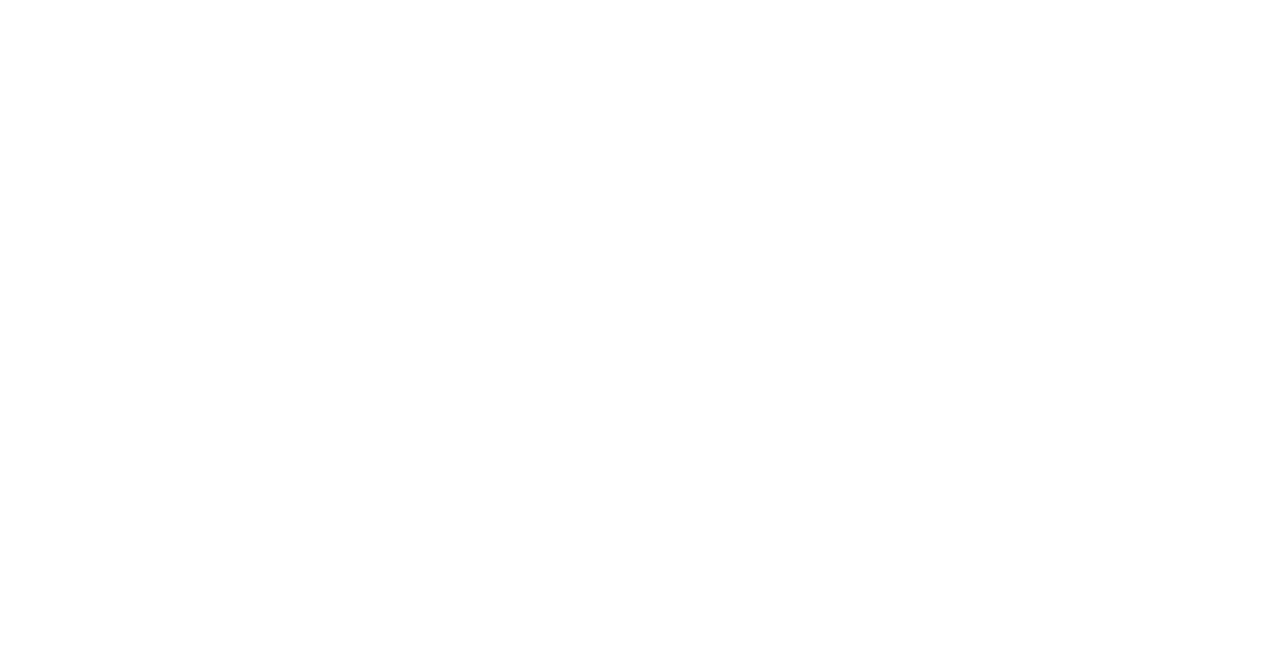
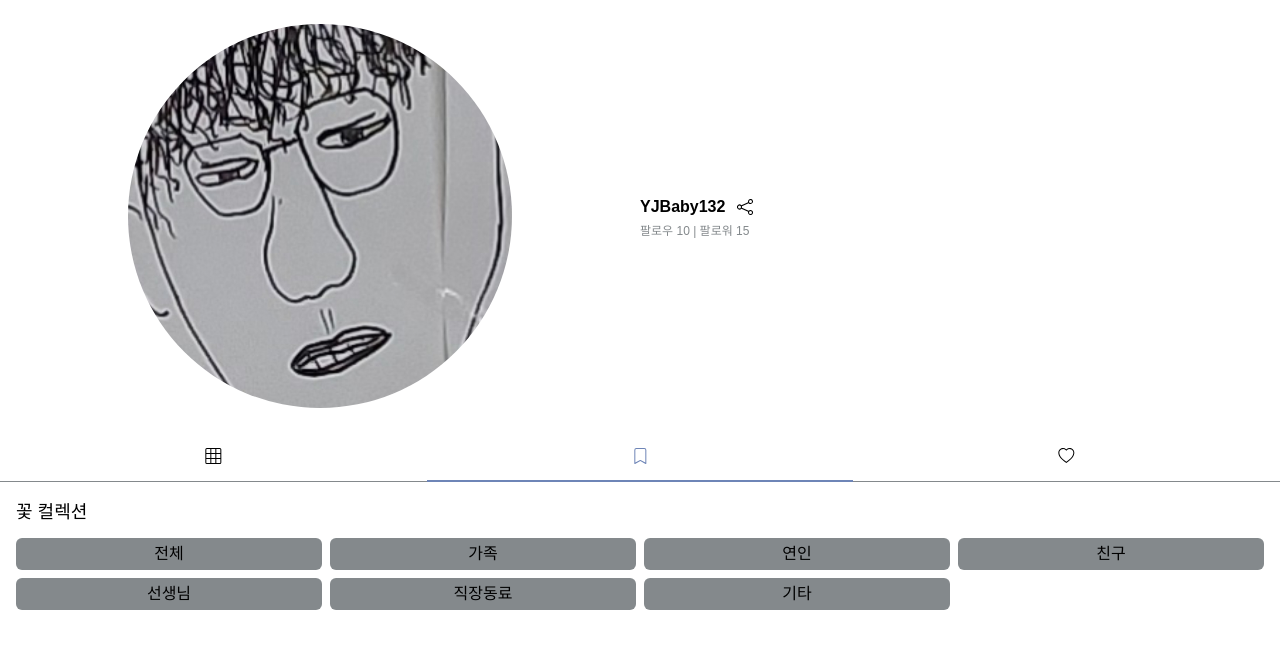
Before and after one commit to yoonsunny17/ggotmari, a Next.js app in the folder frontend/ggotmari/: page /profile/collection/1 in a window 1280 px wide. Shown: the top 648 px of the page. Built offline with nearby package versions, Linux system fonts and the light colour scheme; a web font is replaced by a local one.

Commit message:
[FE] feat : Add profile feature

```diff
--- /dev/null
+++ b/frontend/ggotmari/components/atoms/profile/CollectionBtn.jsx
@@ -0,0 +1,13 @@
+function CollectionBtn({ category, isActive }) {
+  return (
+    <button
+      className={`${
+        isActive ? "bg-main" : "bg-font2 hover:cursor-pointer hover:bg-sub1"
+      } w-full rounded-md h-full py-1 font-sans`}
+    >
+      {category}
+    </button>
+  );
+}
+
+export default CollectionBtn;
--- /dev/null
+++ b/frontend/ggotmari/components/atoms/profile/StoryImg.jsx
@@ -0,0 +1,15 @@
+import YJ from "../../../assets/YJ.png";
+
+function StoryImg(url, title) {
+  return (
+    <div className="aspect-square col-span-1 p-1.5">
+      <img
+        src={YJ.src}
+        alt={`${title} 대표 이미지입니다.`}
+        className="w-full h-full rounded-md"
+      />
+    </div>
+  );
+}
+
+export default StoryImg;
--- /dev/null
+++ b/frontend/ggotmari/components/organics/profile/ProfileCollection.jsx
@@ -0,0 +1,48 @@
+import { useState } from "react";
+import CollectionBtn from "../../atoms/profile/CollectionBtn";
+
+function ProfileCollection() {
+  const [tabs, setTabs] = useState([
+    { category: "전체", isActive: false },
+    { category: "가족", isActive: false },
+    { category: "연인", isActive: false },
+    { category: "친구", isActive: false },
+    { category: "선생님", isActive: false },
+    { category: "직장동료", isActive: false },
+    { category: "기타", isActive: false },
+  ]);
+  console.log(tabs);
+  const btnClick = (category) => {
+    for (const tab of tabs) {
+      if (tab.category === category && tab.category === true) {
+        return;
+      } else if (tab.category === category && tab.category === false) {
+        let tmp = tabs;
+
+        setTabs();
+      }
+    }
+  };
+  return (
+    <>
+      {/* 탭들 */}
+      <div className="tabs grid grid-cols-4 mx-3">
+        {tabs.map((tab) => {
+          // console.log(tab);
+          return (
+            <div key={tab.category} className="col-span-1 p-1">
+              <CollectionBtn
+                category={tab.category}
+                isActive={tab.isActive}
+                onClick={btnClick(tab.category)}
+              />
+            </div>
+          );
+        })}
+      </div>
+      {/* 사진 및 내용들 */}
+    </>
+  );
+}
+
+export default ProfileCollection;
--- /dev/null
+++ b/frontend/ggotmari/components/organics/profile/ProfileInfo.jsx
@@ -0,0 +1,69 @@
+import YJ from "../../../assets/YJ.png";
+import { BsShare } from "react-icons/bs";
+import { useRouter } from "next/router";
+
+function ProfileInfo({
+  username,
+  numFollowing,
+  numFollower,
+  isFollowing,
+  isLoggedIn,
+  profileImg,
+}) {
+  // 로그인했고, 방문한 페이지의 url과 username이 같은 경우를 찾기 위해
+  const router = useRouter().query.username;
+  return (
+    <div className="profile-head grid grid-cols-2">
+      {/* 좌측 */}
+      <div className="profile-img col-span-auto flex justify-center">
+        <div className="img-box aspect-square w-3/5 my-6">
+          <img
+            src={YJ.src}
+            alt=""
+            className="w-full h-full object-cover rounded-full"
+          />
+        </div>
+      </div>
+      {/* 우측 */}
+      <div className="profile-info col-span-1 grid content-center">
+        <div className="profile-info-box">
+          <div className="box-username font-sans font-bold flex flex-start my-1">
+            {/* {username} */}
+            <span className="mr-3">YJBaby132</span>
+            {/* onClick */}
+            <span className="grid content-center">
+              <BsShare className="icon-share" />
+            </span>
+          </div>
+          {/* onClick */}
+          {/* numFollow */}
+          <div className="box-follow-info font-sans text-xs text-font2 my-0.5">
+            팔로우 10 | 팔로워 15
+          </div>
+          {/* Link */}
+          {isLoggedIn && username === router ? (
+            <div className="box-btns font-sans text-xs text-sub2 underline my-0.5">
+              프로필 수정
+            </div>
+          ) : isLoggedIn && isFollowing ? (
+            <div className="box-btns font-sans text-xs my-0.5">
+              <button>팔로잉</button>
+            </div>
+          ) : isLoggedIn ? (
+            <div className="box-btns font-sans text-xs my-0.5">
+              <button className="btn-follow bg-sub1 p-1 rounded-md text-font3 hover:bg-main hover:transition-all">
+                팔로우
+              </button>
+            </div>
+          ) : null}
+        </div>
+      </div>
+      <style jsx>{`
+        .icon-share {
+        }
+      `}</style>
+    </div>
+  );
+}
+
+export default ProfileInfo;
--- /dev/null
+++ b/frontend/ggotmari/components/organics/profile/ProfileNavBar.jsx
@@ -0,0 +1,79 @@
+import { BsGrid3X3, BsBookmark, BsHeart } from "react-icons/bs";
+import { useRouter } from "next/dist/client/router";
+import Link from "next/link";
+
+function ProfileNavBar() {
+  const router = useRouter();
+
+  return (
+    <div>
+      <div className="profile-nav flex justify-evenly mt-4">
+        {/* 최초 페이지 */}
+        {router.pathname === "/profile/[username]" ? (
+          <div className="story w-full flex justify-center border-b-2 border-b-main pb-4">
+            <Link href={`/profile/${router.query.username}`}>
+              <a className="w-2/5 text-main hover:cursor-pointer">
+                <BsGrid3X3 className="w-full" />
+              </a>
+            </Link>
+          </div>
+        ) : (
+          <div className="story w-full flex justify-center border-b border-b-font2 pb-4">
+            <Link href={`/profile/${router.query.username}`}>
+              <a className="w-2/5 hover:border-b-sub1 transition-all hover:cursor-pointer flex justify-center">
+                <BsGrid3X3 className="w-full" />
+              </a>
+            </Link>
+          </div>
+        )}
+        {/* 컬렉션 탭 활성화 여부 */}
+        {router.pathname === "/profile/collection/[username]" ? (
+          <div className="collection w-full flex justify-center border-b-2 border-b-main pb-4">
+            <Link href={`/profile/collection/${router.query.username}`}>
+              <a className="w-2/5 text-main hover:cursor-pointer">
+                <BsBookmark className="w-full" />
+              </a>
+            </Link>
+          </div>
+        ) : (
+          <div className="collection w-full flex justify-center border-b border-b-font2 pb-4">
+            <Link href={`/profile/collection/${router.query.username}`}>
+              <a className="w-2/5 hover:text-sub1 transition-all hover:cursor-pointer">
+                <BsBookmark className="w-full" />
+              </a>
+            </Link>
+          </div>
+        )}
+        {/* 좋아요 탭 활성화 여부 */}
+        {router.pathname === "/profile/like/[username]" ? (
+          <div className="like w-full flex justify-center border-b-2 border-b-main pb-4">
+            <Link href={`/profile/like/${router.query.username}`}>
+              <a className="w-2/5 text-main hover:cursor-pointer">
+                <BsHeart className="w-full" />
+              </a>
+            </Link>
+          </div>
+        ) : (
+          <div className="like w-full flex justify-center border-b border-b-font2 pb-4">
+            <Link href={`/profile/like/${router.query.username}`}>
+              <a className="w-2/5 hover:border-b-sub1 transition-all hover:cursor-pointer">
+                <BsHeart className="w-full" />
+              </a>
+            </Link>
+          </div>
+        )}
+      </div>
+      <div className="about mt-4 mx-4 mb-2 text-lg">
+        {router.pathname === "/profile/[username]" ? (
+          <p>전체 이야기</p>
+        ) : router.pathname === "/profile/collection/[username]" ? (
+          <p>꽃 컬렉션</p>
+        ) : (
+          <p>좋아하는 이야기</p>
+        )}
+      </div>
+    </div>
+  );
+}
+
+export default ProfileNavBar;
--- a/frontend/ggotmari/next.config.js
+++ b/frontend/ggotmari/next.config.js
@@ -2,6 +2,6 @@
 const nextConfig = {
   reactStrictMode: true,
   swcMinify: true,
-}
+};
 
-module.exports = nextConfig
+module.exports = nextConfig;
--- a/frontend/ggotmari/pages/profile/[username].jsx
+++ b/frontend/ggotmari/pages/profile/[username].jsx
@@ -1,23 +1,41 @@
 import { useRouter } from "next/router";
+import StoryImg from "../../components/atoms/profile/StoryImg";
+import ProfileInfo from "../../components/organics/profile/ProfileInfo";
+import ProfileNavBar from "../../components/organics/profile/ProfileNavBar";
 
 export default function Profile() {
   const router = useRouter();
-  console.log(router);
   return (
-    <div className="profile">
-      {/* 상단 */}
-      <div className="profile-head grid grid-cols-3">
-        {/* 좌측 */}
-        <div className="profile-img col-span-auto flex justify-center">
-          <img src="YJ.png" alt="" />
-        </div>
-        {/* 우측 */}
-        <div className="profile-info col-span-2 flex justify-center">
-          왜왜왜왜
-        </div>
+    <>
+      <div className="profile">
+        <ProfileInfo />
+        <ProfileNavBar />
+        {/* 하단 */}
       </div>
-      {/* 하단 */}
-      <div className="content">hihihi</div>
-    </div>
+      <div className="content grid grid-cols-3 mx-3">
+        <StoryImg />
+        <StoryImg />
+        <StoryImg />
+        <StoryImg />
+        <StoryImg />
+        <StoryImg />
+        <StoryImg />
+        <StoryImg />
+        <StoryImg />
+        <StoryImg />
+        <StoryImg />
+        <StoryImg />
+        <StoryImg />
+        <StoryImg />
+        <StoryImg />
+        <StoryImg />
+        <StoryImg />
+        <StoryImg />
+        <StoryImg />
+        <StoryImg />
+        <StoryImg />
+        <StoryImg />
+      </div>
+    </>
   );
 }
--- a/frontend/ggotmari/pages/profile/collection/[usernaem].jsx
+++ /dev/null
@@ -1,7 +0,0 @@
-import { useRouter } from "next/router";
-
-export default function Collection() {
-  const router = useRouter();
-  console.log(router);
-  return <div>{router.query.username}</div>;
-}
--- /dev/null
+++ b/frontend/ggotmari/pages/profile/collection/[username].jsx
@@ -0,0 +1,16 @@
+import { useRouter } from "next/router";
+import ProfileCollection from "../../../components/organics/profile/ProfileCollection";
+import ProfileInfo from "../../../components/organics/profile/ProfileInfo";
+import ProfileNavBar from "../../../components/organics/profile/ProfileNavBar";
+
+export default function Collection() {
+  const router = useRouter();
+  return (
+    <div className="profile">
+      <ProfileInfo />
+      <ProfileNavBar />
+      {/* 하단 */}
+      <ProfileCollection />
+    </div>
+  );
+}
--- a/frontend/ggotmari/pages/profile/like/[usernaem].jsx
+++ /dev/null
@@ -1,7 +0,0 @@
-import { useRouter } from "next/router";
-
-export default function Like() {
-  const router = useRouter();
-  console.log(router);
-  return <div>{router.query.username}</div>;
-}
--- /dev/null
+++ b/frontend/ggotmari/pages/profile/like/[username].jsx
@@ -0,0 +1,14 @@
+import { useRouter } from "next/router";
+import ProfileInfo from "../../../components/organics/profile/ProfileInfo";
+import ProfileNavBar from "../../../components/organics/profile/ProfileNavBar";
+
+export default function Like() {
+  const router = useRouter();
+  return (
+    <div className="profile">
+      <ProfileInfo />
+      <ProfileNavBar />
+      {/* 하단 */}
+    </div>
+  );
+}
```
Also changed, not shown: frontend/ggotmari/assets/YJ.png (added).
